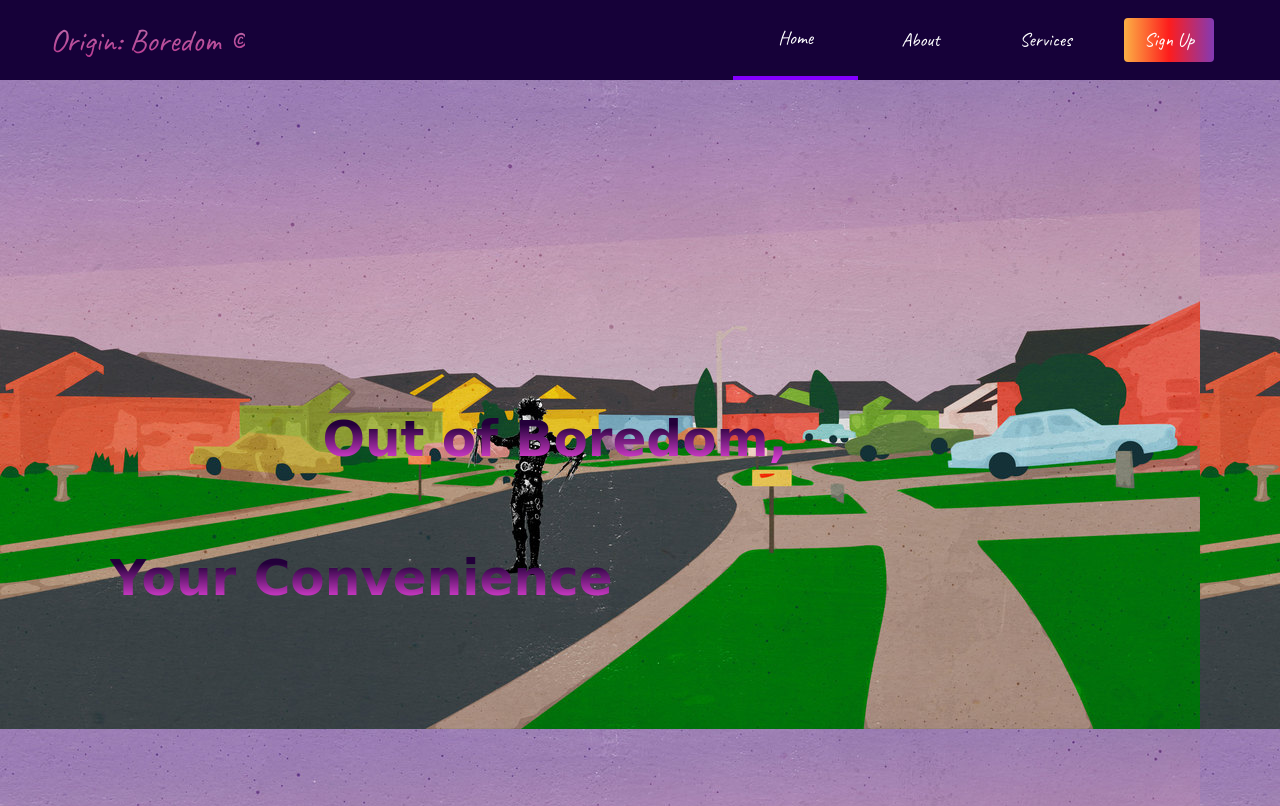
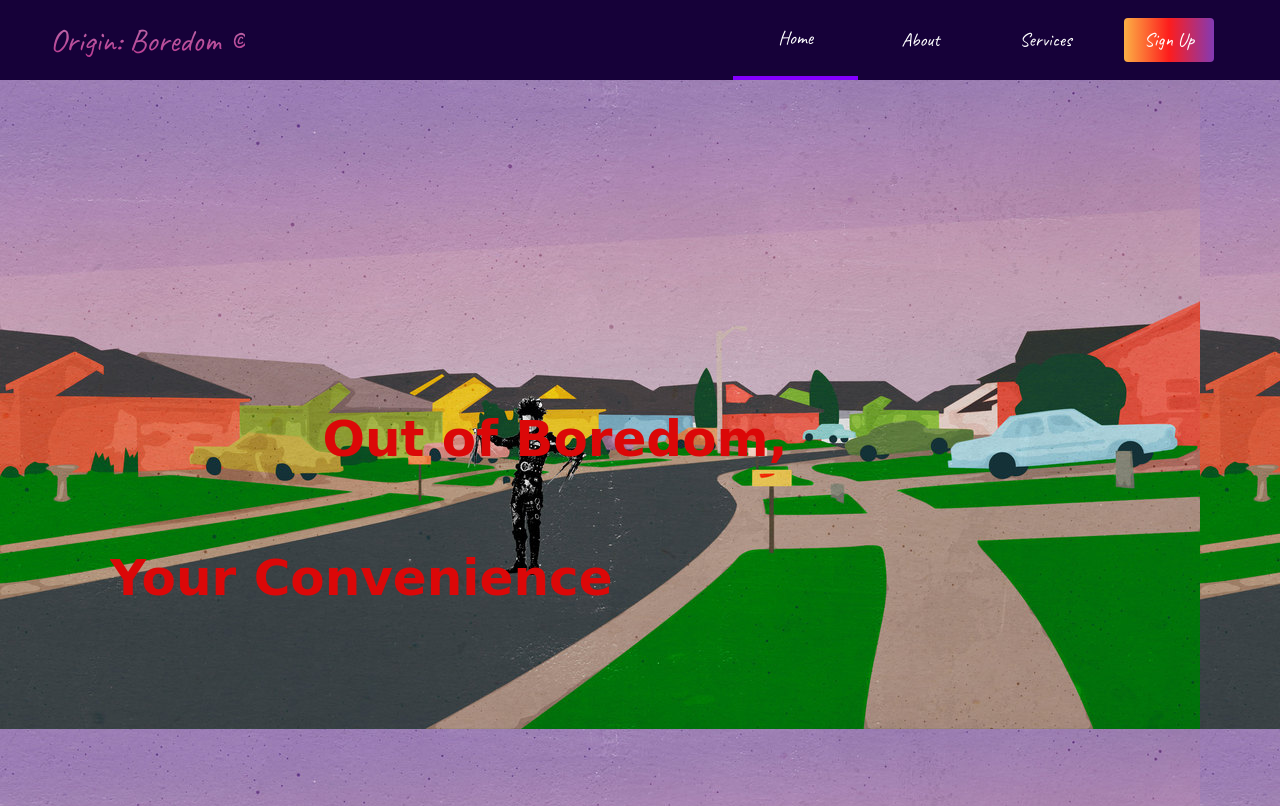
Before and after one commit to ty-leark/Origin-Boredom, a plain HTML site: page index.html in a window 1280 px wide. Shown: the top 806 px of the page. Drawn offline with Linux system fonts and the light colour scheme; a web font is replaced by a local one.

Commit message:
Correct gradient definitions in hero heading
Fix gradient syntax and improve formatting.

```diff
--- a/styles.css
+++ b/styles.css
@@ -230,12 +230,12 @@
 
 .hero__heading span {
     background: -webkit-linear-gradient(to top,
-        #ff4cf0 0%,
-        #23003a 75%
+        #db0808 0%,
+        #db0808 75%
         );
     background: linear-gradient(to top,
-        #ff4cf0 0%,
-        #23003a 75%
+        #db0808 0%,
+        #db0808 75%
         );
     font-family: 'Cedarville Cursive', cursive;
     font-weight: 700;
```
